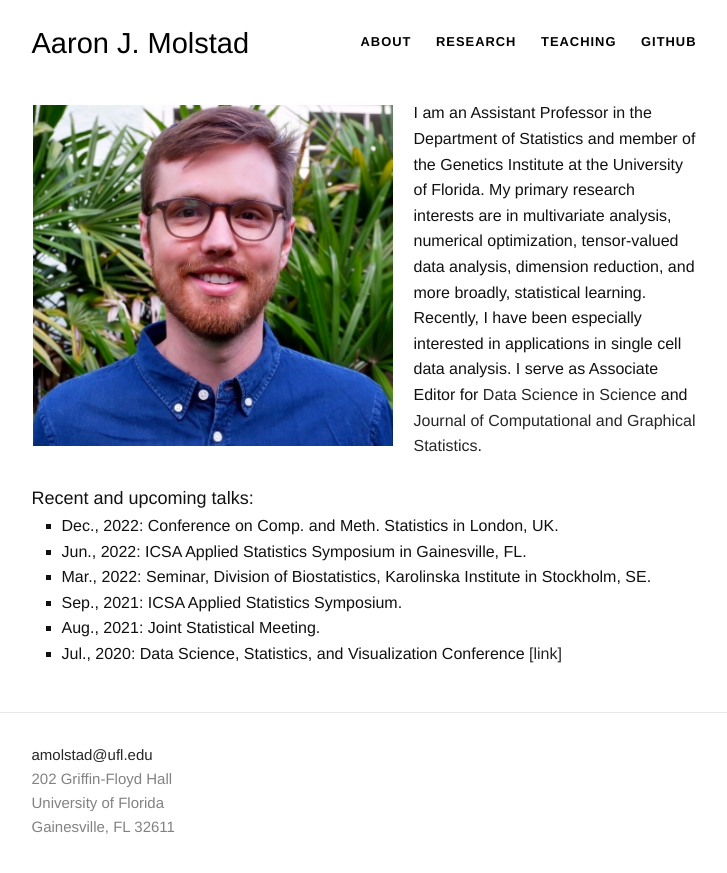
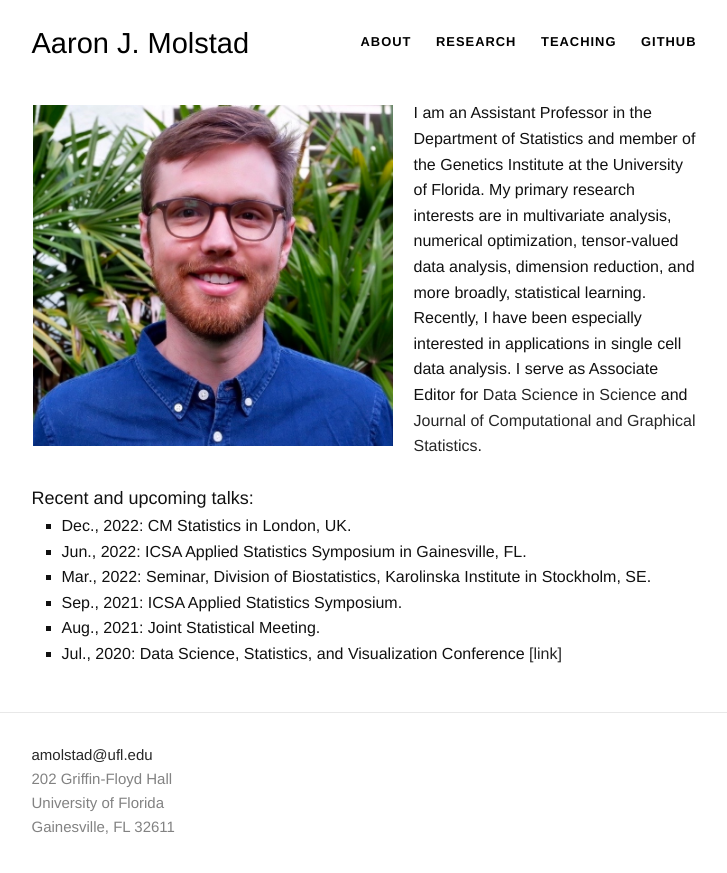
Before and after one commit to ajmolstad/ajmolstad.github.io, a Jekyll site: the page built from index.html, in a window 1280 px wide. Shown: the top 873 px of the page, without its empty margins (276-1003 px from the left). Built offline with Jekyll 4.4.1, drawn with Linux system fonts in a browser that asks for light colours.

Commit message:
Update index.html

```diff
--- a/index.html
+++ b/index.html
@@ -42,7 +42,7 @@ University of Florida <br>
 <br>
 <font size="4">Recent and upcoming talks:</font>
 <ul style="list-style-type:square;">
-  <li> Dec., 2022: Conference on Comp. and Meth. Statistics in London, UK. </li>
+  <li> Dec., 2022: CM Statistics in London, UK. </li>
   <li> Jun., 2022: ICSA Applied Statistics Symposium in Gainesville, FL. </li>
   <li> Mar., 2022: Seminar, Division of Biostatistics, Karolinska Institute in Stockholm, SE. </li>
 	<li> Sep., 2021:  ICSA Applied Statistics Symposium. </li>
```
